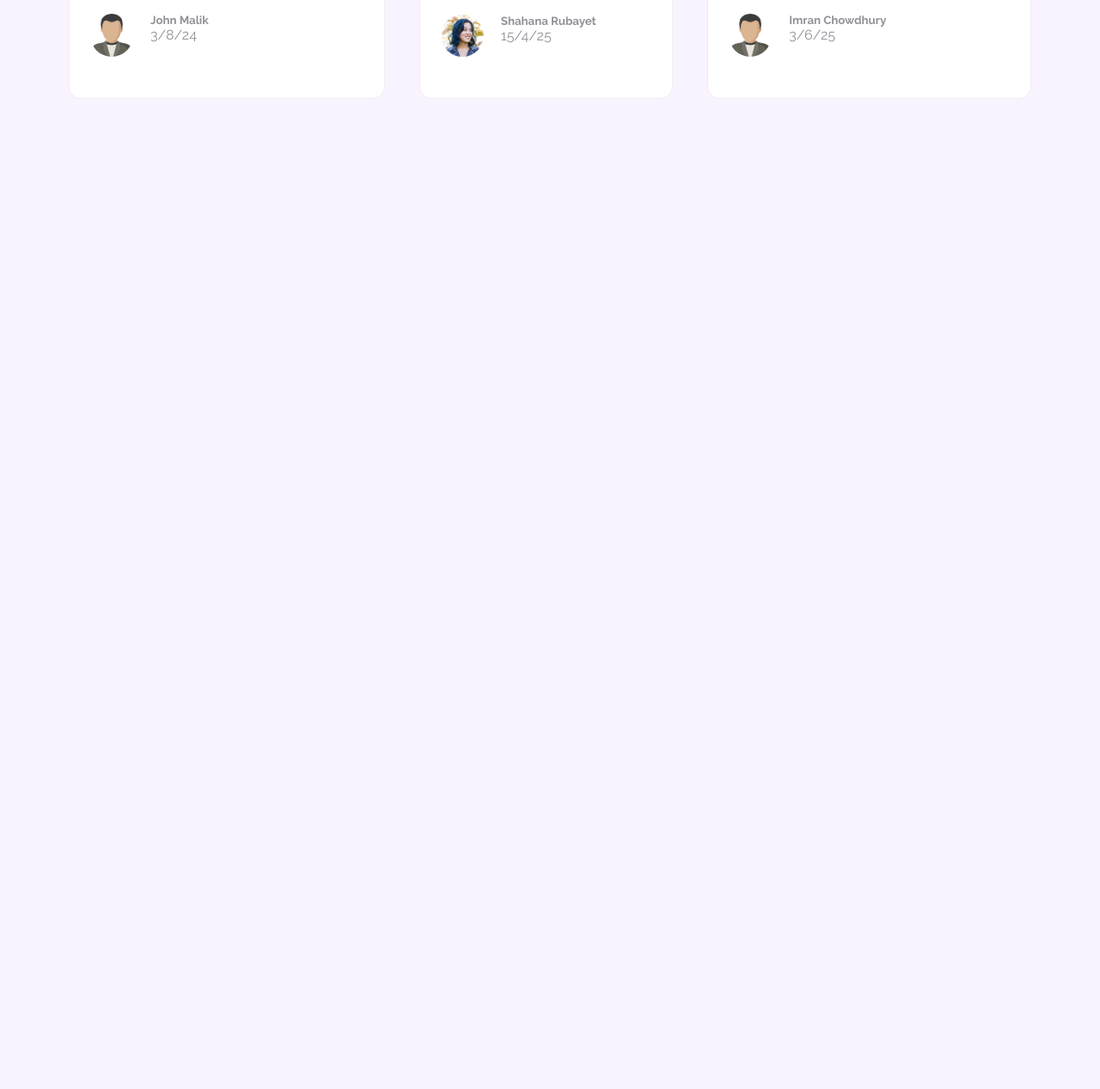
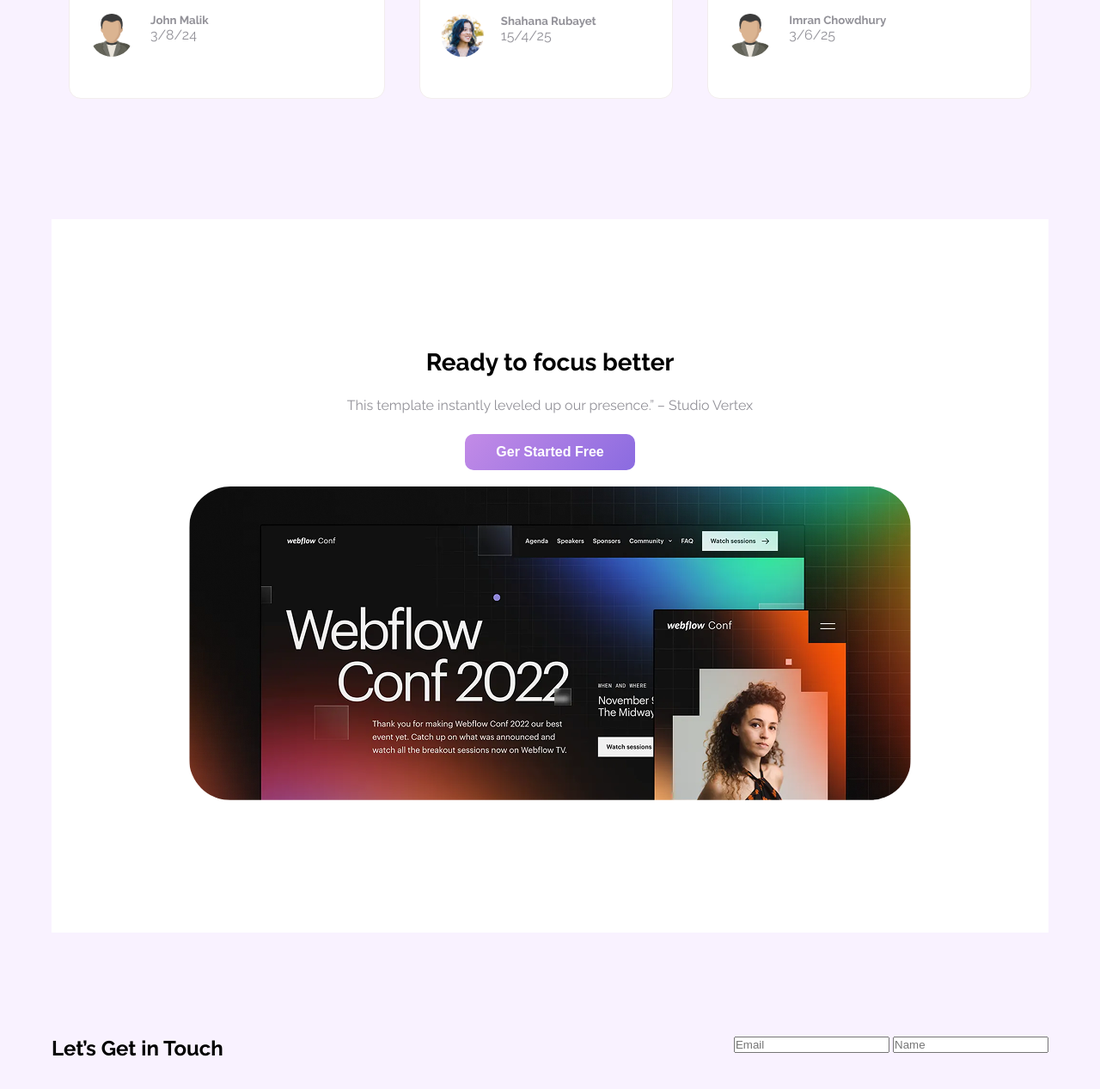
Before and after one commit to FahmidaJuthi/assignment1, a plain HTML site: page index.html in a window 1280 px wide. Shown: the part 1822-3089 px from the top of the page at 86% size. Before the commit the page ends 2077 px from the top, so only its background shows below. Drawn offline with Linux system fonts and the light colour scheme.

Commit message:
ready to focus section added

```diff
--- a/index.html
+++ b/index.html
@@ -47,15 +47,15 @@ Watch your ideas come to life in real-time and imagine how your brand will shine
             <div class="user_divs">
                 <div class="user_div">
                     <h2 class="user_title inter">50K</h2>
-                    <p class="paragraph_text">Active Users</p>
+                    <p class="paragraph_text2">Active Users</p>
                 </div>
                 <div class="user_div">
                     <h2 class="user_title inter">2M+</h2>
-                    <p class="paragraph_text">Focus Sessions</p>
+                    <p class="paragraph_text2">Focus Sessions</p>
                 </div>
                 <div class="user_div">
                     <h2 class="user_title inter">95%</h2>
-                    <p class="paragraph_text">Satisfaction Rate</p>
+                    <p class="paragraph_text2">Satisfaction Rate</p>
                 </div>
             </div>
         </section>
@@ -130,6 +130,25 @@ Watch your ideas come to life in real-time and imagine how your brand will shine
             </div>
 
         </section>
+        <section class="ready">
+            <h3 class="ready_title">Ready to focus better</h3>
+            <p class="paragraph_text">This template instantly leveled up our presence.” – Studio Vertex</p>
+            <button class="button-primary">Ger Started Free</button><br><br>
+            <img src="images/wc-big.png" alt="">
+        </section>
+        <section class="get_in">
+            <div class="get_text">
+                <h2 class="get_title">Let’s Get in Touch</h2>
+            </div>
+            <div class="get_form">
+                <form>
+                    <label for="Email"></label>
+                    <input type="email" placeholder="Email">
+                    <label for="Name"></label>
+                    <input type="text" name="name" id="" placeholder="Name">
+                </form>
+            </div>
+        </section>
     </main>
     <footer></footer>
 </body>
--- a/styles/style.css
+++ b/styles/style.css
@@ -25,6 +25,11 @@ li{
   font-style: normal;
 }
 .paragraph_text{
+    color:rgba(37, 36, 50, 0.5);
+    padding:24px 0;
+
+}
+.paragraph_text2{
     color:rgba(37, 36, 50, 0.5);
 
 }
@@ -110,6 +115,7 @@ main{
     border-radius: 48px;
 }
 
+
 .user{
     background-color: rgba(78, 71, 255, 0.1);
     text-align: center;
@@ -160,3 +166,22 @@ main{
     width:50px;
     height:auto;
 }
+
+/*ready to focus*/
+.ready{
+    background:#fff;
+    text-align:center;
+    padding:150px 70px;
+}
+.ready_title{
+    font-size:28px;
+}
+.ready img{
+    border-radius: 48px;
+}
+
+/*---get in ---*/
+.get_in{
+    display: flex;
+    justify-content: space-between;
+}
```
